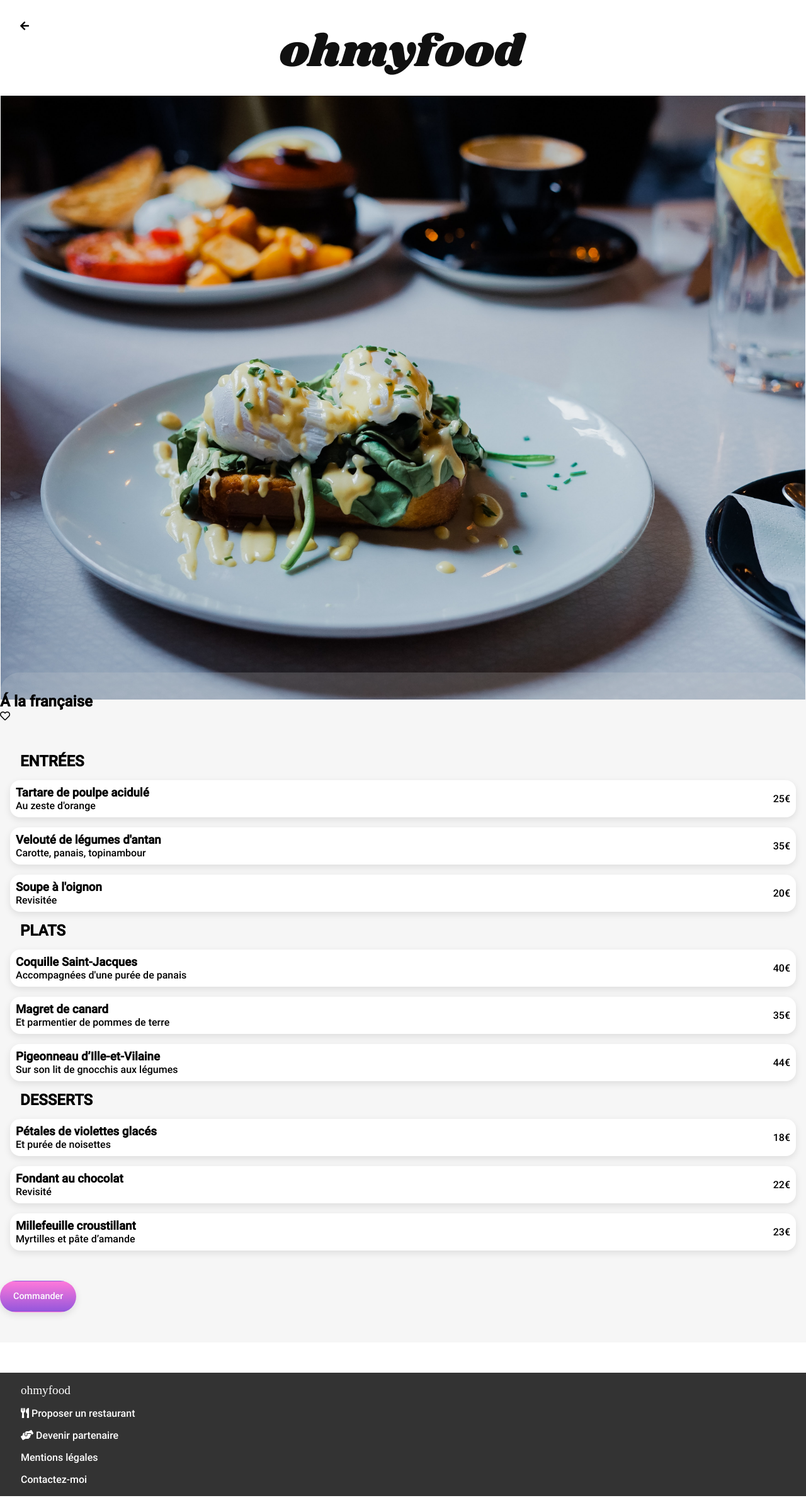
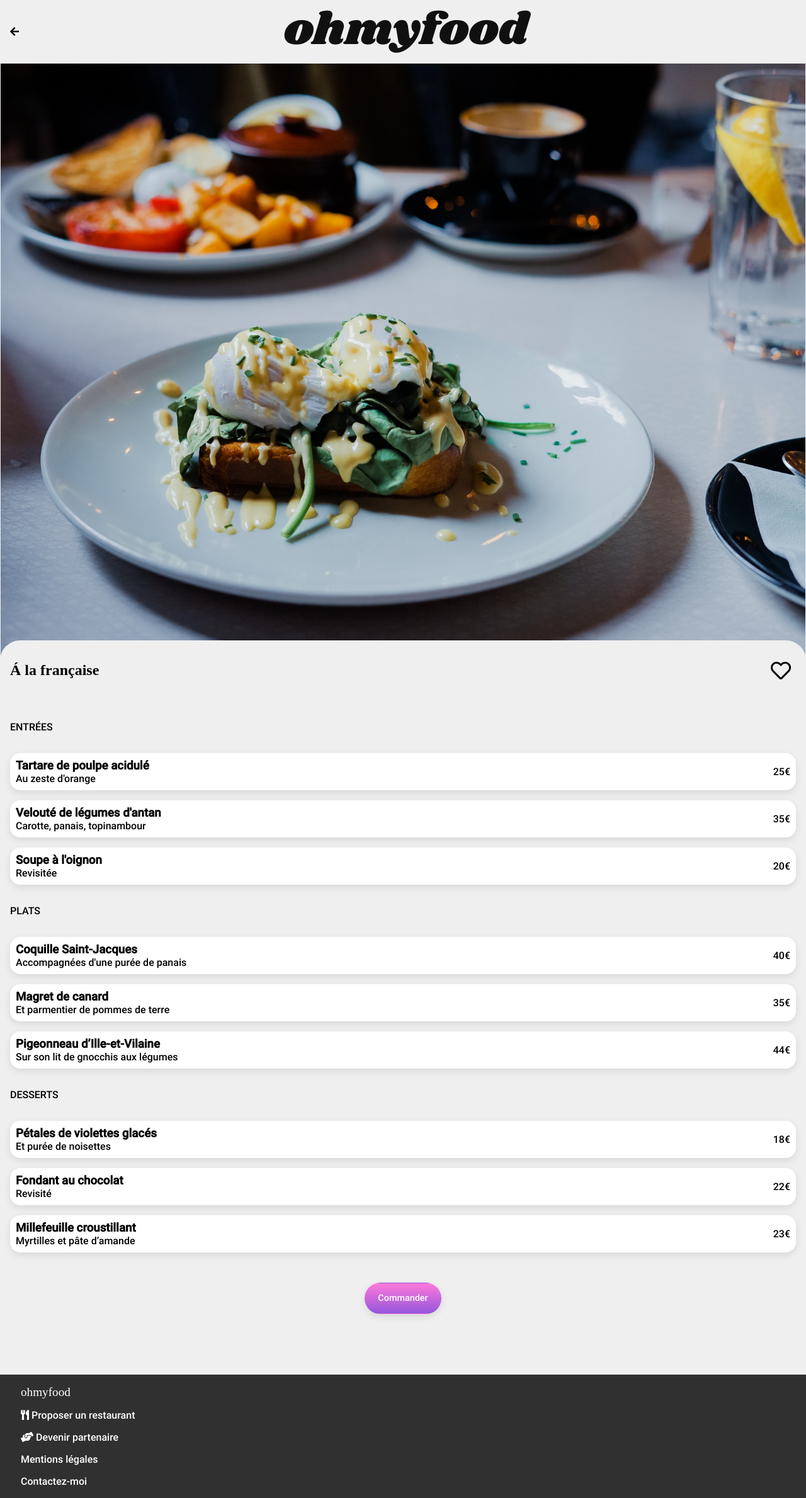
Before and after one commit to FrekoJazz/JasonCrosTirard_3_21092021., a plain HTML site: page menu-à la française.html in a window 1280 px wide. Shown: the whole page at 63% size. Drawn offline with Linux system fonts and the light colour scheme; a web font is replaced by a local one.

Commit message:
modif + ajustement

```diff
--- a/menu-à la française.html
+++ b/menu-à la française.html
@@ -40,9 +40,12 @@
                     alt="plat du restaurant Á la française" class="img-restaurant__img">
             </div>
 
-            <section class="menu-restaurant">
-                <h1>Á la française</h1>
-                <i class="far fa-heart"><span class="sr-only">icone coeur</span></i>
+            <section>
+                <div class="menu-restaurant">
+                    <div class="title-restaurant">
+                        <h1 class="title-restaurant__h1">Á la française</h1>
+                        <i class="far fa-heart heart"><span class="sr-only">icone coeur</span></i>
+                    </div>
                     <div class="menu">
                         <h2 class="menu__title">ENTRÉES</h2>
                         <article class="small-card">
@@ -129,8 +132,10 @@
                             </div>
                         </article>
                     </div>
-
+                    <div class="bouton-menu">
                         <button class="btn">Commander</button>
+                    </div>
+                </div>
 
         </div>
 
--- a/sass/Base/_base.scss
+++ b/sass/Base/_base.scss
@@ -50,10 +50,7 @@ body {
 
 main {
     gap: 1em;
-}
-
-h2 {
-    margin: 0 2rem;
+    background-color: $light-grey;
 }
 
 .positions{
--- a/sass/composants/_heart.scss
+++ b/sass/composants/_heart.scss
@@ -0,0 +1,3 @@
+.heart {
+    font-size: 2em;
+}
--- a/sass/layout/_header.scss
+++ b/sass/layout/_header.scss
@@ -1,9 +1,14 @@
 .header {
-padding: 2rem;
+    padding: 1rem;
+    display: flex;
+    align-items: center;
+    justify-content: center;
+    @include box-shadow;
 &__logo {
-    max-width: 100%;
+    max-width: 50%;
     height: auto;
     display: block;
     margin: auto;
+
 }
 }
--- a/sass/layout/_list-fonction.scss
+++ b/sass/layout/_list-fonction.scss
@@ -1,33 +1,39 @@
 .list {
     padding: 3rem 0;
+    @include background-secondary($light-grey);
+    &__title {
+        margin-left: 1.5rem;
+    }
 }
 .list-fonction {
     position: relative;
     &__li {
         display: flex;
         align-items: center;
+
     }
     &__number {
         width: auto;
         height: auto;
-        border: 1px solid;
+        @include border;
         border-radius: 20px;
         padding: 5px 8px;
         background-color: #9356DC;
         color: #fff;
         position: absolute;
-        left: 10px;
+        left: 22px;
     }
     &__text {
         width: 100%;
         height: auto;
         display: inline-block;
-    border: 1px solid transparent;
+        @include border;
         background-color: rgba(211, 211, 211, 0.2);
         border-radius: 25px;
-    padding: 25px 25px;
-    margin: 0 1rem;
+        padding: 25px 16px;
+        margin: 0 2rem;
         gap: 1rem;
+        @include box-shadow;
     }
 }
 .grid-fonction {
@@ -39,5 +45,5 @@
 }
 
 .icon-list {
-    margin: 0 0.5rem;
+    margin: 0 1rem;
 }
--- a/sass/layout/_location.scss
+++ b/sass/layout/_location.scss
@@ -2,7 +2,7 @@
     display: flex;
     width: 100%;
     height: 3rem;
-    border-top: 3px solid rgba(80, 80, 80, 0.1);
+    //border-top: 3px solid rgba(80, 80, 80, 0.1);
     @include background($darkgrey);
     align-items: center;
     justify-content: center;
--- a/sass/layout/_menu-restaurant.scss
+++ b/sass/layout/_menu-restaurant.scss
@@ -6,14 +6,28 @@
     position: relative;
     bottom: 3rem;
     border-radius: 2rem 2rem 0 0;
-    z-index: 1;
 }
 
-.menu{
+.title-restaurant {
+    display: flex;
+    align-items: center;
+    justify-content: space-between;
+    margin: 0 1.5rem 0 1rem;
+    &__h1{
+        font-family: Shirkhand;
+    }
+}
+
+.menu {
     display: flex;
     flex-direction: column;
     gap: 1rem;
     margin: 3rem 1rem;
+    &__title {
+        font-size: 1rem;
+        font-weight: lighter;
+        margin: 1rem 0;
+    }
 }
 
 .small-card {
@@ -29,6 +43,7 @@
     padding: 0.5rem;
 }
 
-h2 {
-    margin-left: 1rem;
+.bouton-menu {
+    display: flex;
+    justify-content: center;
 }
--- a/sass/layout/_restaurants.scss
+++ b/sass/layout/_restaurants.scss
@@ -1,6 +1,6 @@
 .restaurants {
     @include background;
-    padding: 3rem 0;
+    padding: 3rem 1.5rem;
 }
 
 .cards-box{
@@ -16,7 +16,7 @@
     display: grid;
     grid-template-columns: 1fr;
     grid-template-rows: repeat(4, 1fr);
-    margin: 1.5rem;
+    margin: 1.5rem 0;
     gap: 1rem;
 
 }
--- a/sass/utils/_mixin.scss
+++ b/sass/utils/_mixin.scss
@@ -23,7 +23,7 @@ $breakpoints: (
   //https://www.sitepoint.com/managing-responsive-breakpoints-sass/ //
 
   $darkgrey: rgba(80, 80, 80, 0.1);
-  $light-grey: rgba(211, 211, 211, 0.2);
+  $light-grey: rgba(239, 239, 239, 1);
   $primary: #9356DC;
   $secondary: #FF79DA;
   $tertiary: #99E2D0;
@@ -44,3 +44,9 @@ $breakpoints: (
   @mixin colour-darken($colour:$tertiary) {
     color: darken($colour,40%);
   }
+
+@mixin background-secondary($colour: $light-grey) {
+  @if ( lightness($colour) == 94% ) {
+    $colour: lighten($colour, 3%);
+}
+}
```
Also changed, not shown: index.html (+1 -1 lines), assets/style/style.css, 1 other file. Lines whose indentation alone changed are shown as unchanged.
